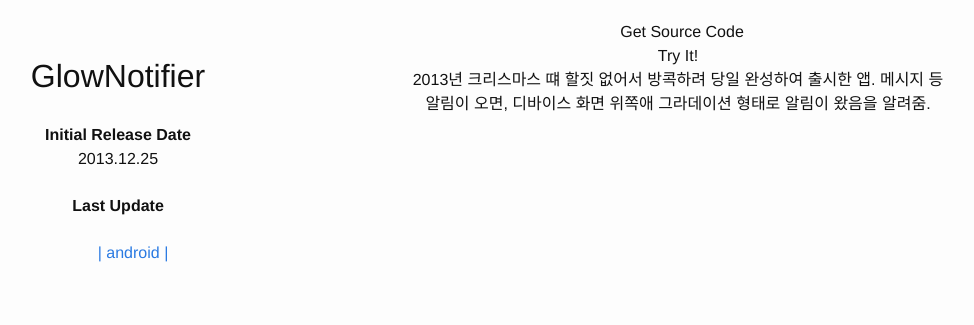
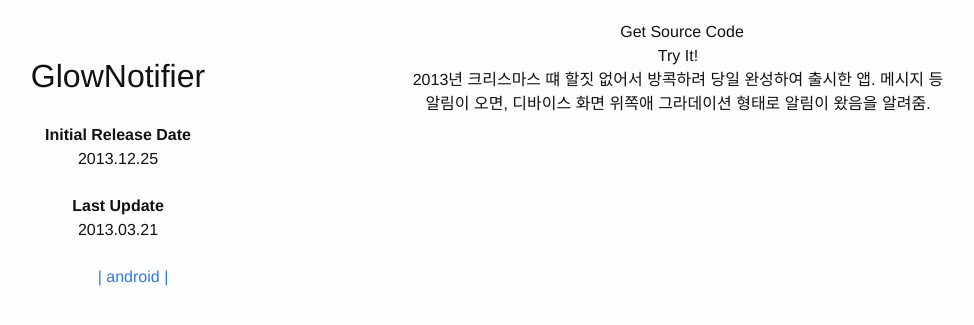
Before and after one commit to sukso96100/portfolio, a Jekyll site: the page built from _posts/2013-12-25-glownotifier.markdown, in a window 1280 px wide. Shown: the top 325 px of the page, without its empty margins (242-1216 px from the left). Built offline with Jekyll 4.4.1, drawn with Linux system fonts in a browser that asks for light colours; nearby versions of some CDN libraries.

Commit message:
Update 2013-12-25-glownotifier.markdown

```diff
--- a/_posts/2013-12-25-glownotifier.markdown
+++ b/_posts/2013-12-25-glownotifier.markdown
@@ -2,6 +2,7 @@
 layout: post
 title: "GlowNotifier"
 date: "2013-12-25"
+last-update: "2013-03-21"
 tags: android
 image : /resources/glownotifier.png
 repourl : https://github.com/sukso96100/GlowNotifier
```
